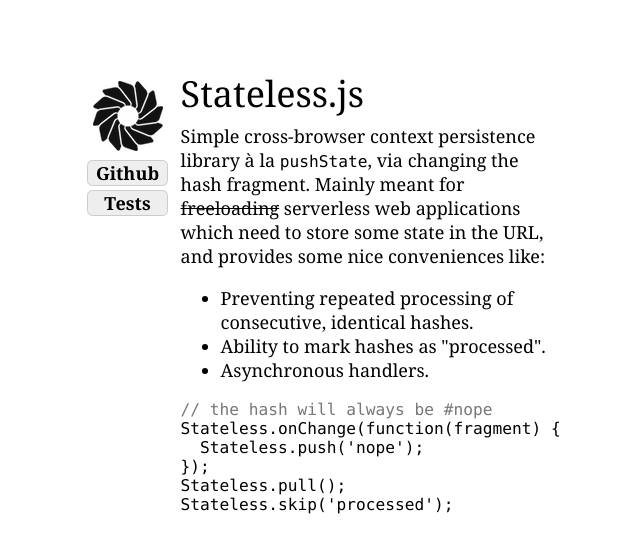
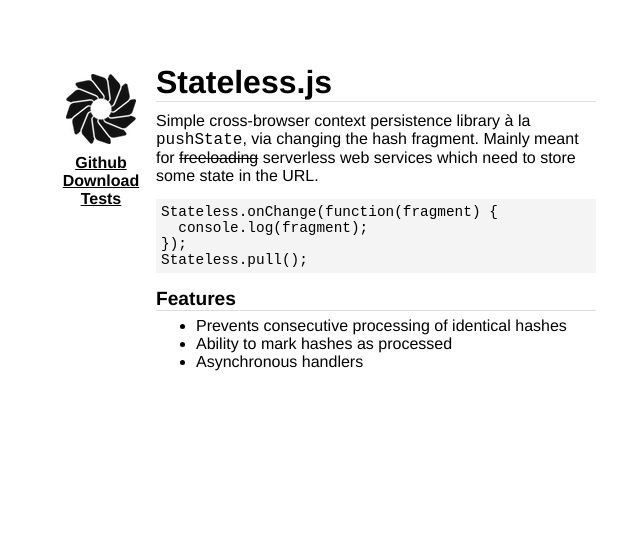
Before and after one commit to eugene-eeo/stateless.js, a plain HTML site: page index.html in a window 1280 px wide. Shown: the whole page, without its empty margins (319-959 px from the left). Drawn offline with Linux system fonts and the light colour scheme; a web font is replaced by a local one.

Commit message:
fix website

```diff
--- a/index.html
+++ b/index.html
@@ -1,42 +1,37 @@
 <html>
 <head>
   <meta charset="utf-8"/>
-  <meta name=viewport content="initial-scale=0.60,maximum-scale=1">
   <link rel="icon" type="image/x-icon" href="favicon.ico"/>
   <link rel="stylesheet" href="style.css"/>
   <title>Stateless.js</title>
 </head>
 <body>
-  <div id="container">
-    <div id="left">
+  <div class="left">
     <center>
     <img src="small.png"/>
     <a href="https://github.com/eugene-eeo/stateless.js">Github</a>
-      <a href="https://eugene-eeo.github.io/stateless.js/test.html">Tests</a>
+    <a href="https://github.com/eugene-eeo/stateless.js/releases/download/0.1.0/stateless.min.js">Download</a>
+    <a href="test.html">Tests</a>
     </center>
   </div>
-    <div id="right">
+  <div class="right">
     <h1>Stateless.js</h1>
     <p>
-      Simple cross-browser context persistence library à
-      la <code>pushState</code>, via changing the hash fragment.
+    Simple cross-browser context persistence library à la
+    <code>pushState</code>, via changing the hash fragment.
     Mainly meant for <strike>freeloading</strike> serverless
-      web applications which need to store some state in the
-      URL, and provides some nice conveniences like:
+    web services which need to store some state in the URL.
     </p>
+    <pre>Stateless.onChange(function(fragment) {
+  console.log(fragment);
+});
+Stateless.pull();</pre>
+    <h3>Features</h3>
     <ul>
-        <li>Preventing repeated processing of consecutive,
-            identical hashes.</li>
-        <li>Ability to mark hashes as "processed".</li>
-        <li>Asynchronous handlers.</li>
+      <li>Prevents consecutive processing of identical hashes</li>
+      <li>Ability to mark hashes as processed</li>
+      <li>Asynchronous handlers</li>
     </ul>
-      <pre><span class="comment">// the hash will always be #nope</span>
-Stateless.onChange(function(fragment) {
-  Stateless.push('nope');
-});
-Stateless.pull();
-Stateless.skip('processed');</pre>
-    </div>
   </div>
 </body>
 </html>
--- a/style.css
+++ b/style.css
@@ -1,56 +1,51 @@
-@font-face {
-  font-family: 'Prociono';
-  font-style: normal;
-  font-weight: 400;
-  src: local('Prociono'), local('Prociono-Regular'), url(http://fonts.gstatic.com/s/prociono/v6/NzahrnHu7VVvHGo3vxCa9nYhjbSpvc47ee6xR_80Hnw.woff2) format('woff2');
-  unicode-range: U+0000-00FF, U+0131, U+0152-0153, U+02C6, U+02DA, U+02DC, U+2000-206F, U+2074, U+20AC, U+2212, U+2215, U+E0FF, U+EFFD, U+F000;
-}
 body {
-  font-family: 'Prociono', Georgia, serif;
-  font-size: 18px;
-  width: 26em;
-  margin: 2.5em auto;
-}
-div#left img {
-  margin-top: 2em;
-  margin-bottom: 0.5em;
-}
-div#left a {
-  margin-bottom: 0.2em;
-  display: block;
-  text-align: center;
-  text-decoration: none;
-  border-radius: 0.30em;
-  font-weight: bold;
-  background-color: #EEE;
-  border: 0.06em solid #CCC;
-  color: #000;
-}
-div#left a:hover {
-  background-color: #CCC;
-}
-div#left {
-  width: calc(20% - 0.7em);
-  height: 100%;
-  float: left;
-  margin-right: 0.7em;
-}
-div#right {
-  width: 80%;
-  float: left;
-}
-h1 {
-  font-size: 200%;
-  font-weight: normal;
-  margin-bottom: 0.15em;
+  font-family: 'Helvetica Neue', Arial, sans-serif;
+  font-size: 16px;
+  margin: 4em auto;
+  width: 34.38em;
 }
 p {
   margin: 0;
 }
-pre, code {
+.aligned {
+  dislay: block;
+}
+.left {
+  float: left;
+  width: 20%;
+  display: block;
+  font-weight: bold;
+}
+.left img {
+  margin: 0.63em 0 0.63em 0;
+}
+.left a {
+  display: block;
+  color: #000;
+  text-decoration: underline;
+}
+.left a:hover {
+  text-decoration: none;
+}
+.right {
+  float: right;
+  width: 80%;
+}
+h1, h3 {
+  margin: 0 0 0.31em 0;
+  border-bottom: 0.06em solid #DDD;
+}
+h1 {
+  font-size: 200%;
+}
+ul {
+  margin: 0;
+}
+h3 {
+  font-size: 120%;
+}
+pre {
   font-size: 90%;
-  font-family: 'Consolas', 'Monaco', monospace;
+  background: #F4F4F4;
+  padding: 0.35em;
 }
-span.comment {
-  color: #777;
-}
```
Also changed, not shown: test.html (+4 -3 lines). Lines whose indentation alone changed are shown as unchanged.
